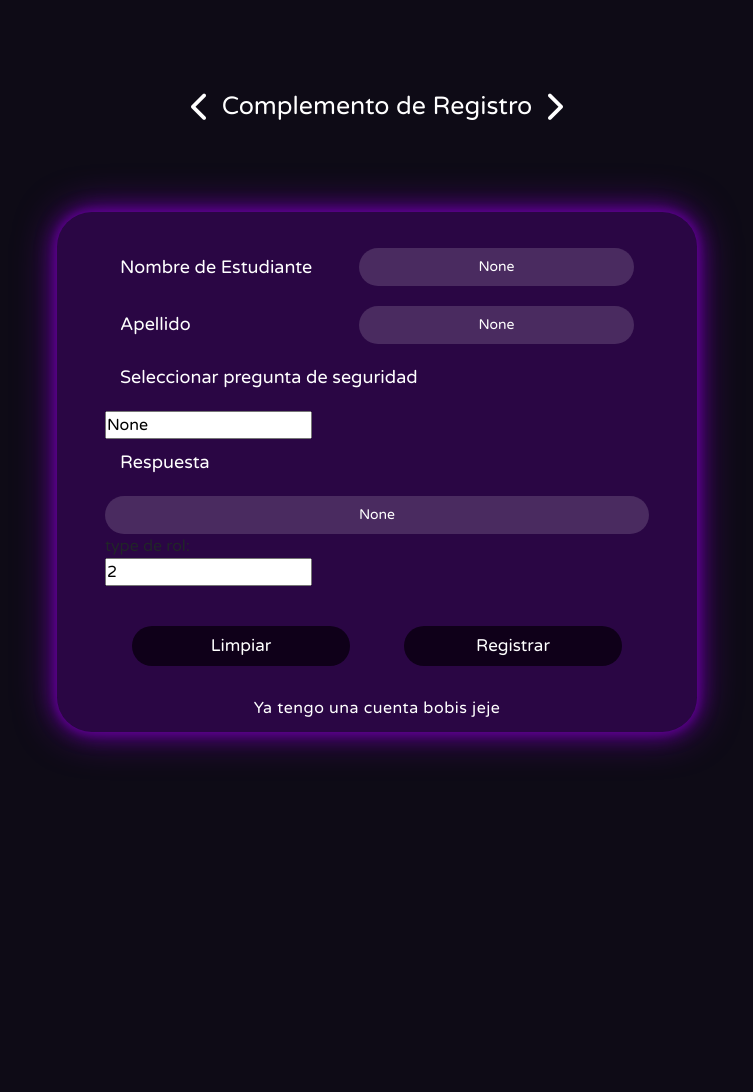
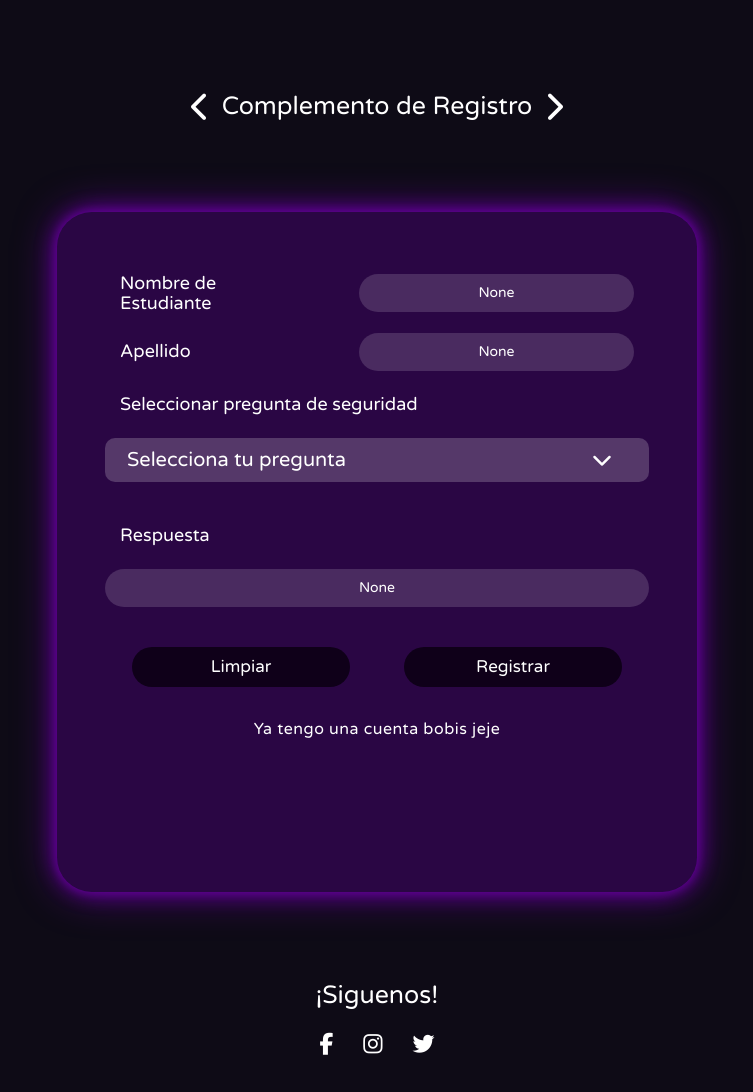
Before and after one commit to wolfis21/CompilerOnline, a Django app: page /students/create/ in a window 1280 px wide. Shown: the part 55-1147 px from the top of the page, without its empty margins (263-1016 px from the left). Before the commit the page ends 812 px from the top, so only its background shows below. Run offline with Django 4.2, Linux system fonts and the light colour scheme; some libraries are stand-ins or nearby versions.

Commit message:
se agrego la seleccion de preguntas

```diff
--- a/CompilerOnline/system/static/css/styles.css
+++ b/CompilerOnline/system/static/css/styles.css
@@ -764,7 +764,7 @@ p{
 }
 
 
-
+/*
 .formulario-registro .seleccionar-pregunta-registro select{
     width: 100%;
     height: 38px;
@@ -779,7 +779,7 @@ p{
     text-align: center;
     cursor: pointer;
     appearance: none;
-}
+}*/
 
 .formulario-registro .respuesta-registro{
     color: #fff;
@@ -856,6 +856,160 @@ p{
     text-decoration: none;
     color: #fff;
     letter-spacing: 0.5px;
+}
+
+/* Complemento del formulario */
+
+.container-registro-c{
+    display: flex;
+    flex-direction: column;
+    align-items: center;
+    width: 100%;
+    height: 120vh;
+}
+
+.section-formulario-registro-c{
+    display: flex;
+    flex-direction: column;
+    align-items: center;
+    justify-content: center;
+    background-color: rgb(76,0,125,0.45);
+    position: relative;
+    width: 80vh;
+    height: 85vh;
+    border-radius: 35px;
+    overflow: hidden;
+    bottom: 30px;
+    box-shadow: 0 0 10px #5F0093, 0 0 20px #5F0093 , 0 0 40px #5F0093;
+}
+
+.section-formulario-registro-c  form{
+    width: 85%;
+    height: 85%;
+}
+
+.type-rol{
+    display: none;
+}
+
+.type-rol-value{
+    display: none;
+}
+
+.select-box{
+    width: 100%;
+    position: relative;
+}
+
+.select{
+    background: rgb(255, 255, 255,.2);
+    color: #fff;
+    width: 100%;
+    box-shadow: 0px 0px 0px rgba(0, 0, 0, .16);
+    border-radius: 10px;
+    cursor: pointer;
+    display: flex;
+    justify-content: space-between;
+    align-items: center;
+    transition: .2s ease all;
+    margin-bottom: 30px;
+    padding: 5px 20px;
+    position: relative;
+    z-index: 200;
+    border: 2px solid transparent;
+}
+
+.select.active,
+.select:hover{
+    box-shadow: 0px 5px 10px rgba(0, 0, 0, .16);
+    border: 2px solid #5F0093;
+}
+
+.select.active:before{
+    content: "";
+    display: block;
+    height: 0;
+    width: 0;
+    border-top: 15px solid #5F0093;
+    border-right: 15px solid transparent;
+    border-left: 15px solid transparent;
+    border-bottom: 15px solid transparent;
+    position: absolute;
+    bottom: -30px;
+    left: calc(50% - 15px);
+}
+
+.select i{
+    color: #fff;
+    font-size: 20px;
+    margin-left: 0px;
+    padding: 0px 15px;
+}
+
+.titulo-select{
+    color: #fff;
+    font-weight: 200;
+    font-size: 20px;
+}
+
+.select-opciones{
+    background: #fff;
+    border-radius: 10px;
+    box-shadow: 0px 5px 10px rgba(0, 0, 0, .16);
+    max-height: 180px;
+    overflow: auto;
+    z-index: 100;
+    width: 100%;
+    position: absolute;
+    display: none;
+}
+
+.select-opciones.active{
+    display: block;
+    animation: fadeIn .3s forwards;
+}
+
+@keyframes fadeIn{
+    from{
+        transform: translateY(-200px) scale(.5);
+    }
+    to{
+        transform: translateY(0) scale(1);
+    }
+}
+
+.contenido-opcion{
+    width: 100%;
+    display: flex;
+    align-items: center;
+    transition: .2s ease all;
+}
+
+.opciones .contenido-opcion{
+    padding: 10px 15px;
+}
+
+.opciones .contenido-opcion i{
+    color: #0E0B16;
+    font-size: 20px;
+    margin-left: 0px;
+    padding: 0px 15px;
+}
+
+.opciones .contenido-opcion .titulo-select{
+    color: #0E0B16;
+}
+
+.opciones .contenido-opcion:hover{
+    background: #5F0093;
+}
+
+.opciones .contenido-opcion:hover i{
+    color: #fff;
+}
+
+.opciones .contenido-opcion:hover .titulo-select{
+    color: #fff;
 }
 
 /* Iniciar Sesion */
--- a/CompilerOnline/system/static/js/code.js
+++ b/CompilerOnline/system/static/js/code.js
@@ -24,4 +24,4 @@ $(document).ready(function(){
         });
       } // End if
     });
-  });
+});
--- a/CompilerOnline/system/templates/system/students_form.html
+++ b/CompilerOnline/system/templates/system/students_form.html
@@ -40,36 +40,89 @@
     <nav class="nav">
         <a href=""><i class="fa-solid fa-plus"></i>New Code</a>
         <a href="../inicioSesion/index.html"><i class="fa-regular fa-circle-user"></i>Iniciar Sesion</a>
-        <a href="../index.html"><i class="fa-solid fa-xmark"></i>Regresar</a>
+        <a href="/"><i class="fa-solid fa-xmark"></i>Regresar</a>
     </nav>
 </header>
 
-<div class="container-registro">
+<div class="container-registro-c">
     <article class="article-registro-inicio">
         <i class="fa-solid fa-chevron-left"></i>
         <p>Complemento de Registro</p>
         <i class="fa-solid fa-chevron-right"></i>
     </article>
-    <article class="section-formulario-registro">
+    <article class="section-formulario-registro-c">
         <form action="" method="post" class="formulario-registro">
-            <div class="nombre-registro"><p>Nombre de Estudiante</p><input type="text" class="box" id="name" name="name" value="{{ form.name.value }}"></div>
+            <div class="nombre-registro"><p>Nombre de<br>Estudiante</p><input type="text" class="box" id="name" name="name" value="{{ form.name.value }}"></div>
             <div class="apellido-registro"><p>Apellido</p><input type="text" class="box" id="last_name" name="last_name" value="{{ form.last_name.value }}"></div>
             <div class="pregunta-registro"><p>Seleccionar pregunta de seguridad</p></div>
-            <div class="seleccionar-pregunta-registro">
-<!--                 <select name="preguntas">
-                    <option selected disabled>Selecciona una pregunta</option>
-                    <option value="1">¿Mascota favorita?</option>
-                    <option value="2">¿Dulce favorito?</option>
-                    <option value="3">¿Color favorito?</option>
-                </select> -->
-                <input type="text" id="question_u" name="question_u" value="{{ form.question_u.value }}">
+
+
+            <div class="select-box">
+              <div class="select"  id="select">
+                <div class="contenido-select">
+                  <p class="titulo-select">Selecciona tu pregunta</p>
+                </div>
+                <i class="fa-solid fa-chevron-down"></i>
+              </div>
+
+              <!--opciones-->
+              <div class="select-opciones" id="selectOpciones">
+                <a href="#" class="opciones">
+                  <div class="contenido-opcion">
+                    <i class="fa-regular fa-circle-user"></i>
+                    <div class="text-select">
+                      <p class="titulo-select">Cual es tu perro favorito?</p>
+                    </div>
+                  </div>
+                </a>
+                <a href="#" class="opciones">
+                  <div class="contenido-opcion">
+                    <i class="fa-regular fa-circle-user"></i>
+                    <div class="text-select">
+                      <p class="titulo-select">Cual es tu perro favorito?</p>
+                    </div>
+                  </div>
+                </a>
+                <a href="#" class="opciones">
+                  <div class="contenido-opcion">
+                    <i class="fa-regular fa-circle-user"></i>
+                    <div class="text-select">
+                      <p class="titulo-select">Cual es tu perro favorito?</p>
+                    </div>
+                  </div>
+                </a>
+                <a href="#" class="opciones">
+                  <div class="contenido-opcion">
+                    <i class="fa-regular fa-circle-user"></i>
+                    <div class="text-select">
+                      <p class="titulo-select">Cual es tu perro favorito?</p>
+                    </div>
+                  </div>
+                </a>
+                <a href="#" class="opciones">
+                  <div class="contenido-opcion">
+                    <i class="fa-regular fa-circle-user"></i>
+                    <div class="text-select">
+                      <p class="titulo-select">Cual es tu perro favorito?</p>
+                    </div>
+                  </div>
+                </a>
+              </div>
+
+
+
+
             </div>
+
+            <input type="hidden" name="pregunta" id="inputSelect" value="">
+
+
             <div class="respuesta-registro"><p>Respuesta</p></div>
             <div class="escribir-respuesta-registro"><input type="text" class="box" id="response_u" name="response_u" value="{{ form.response_u.value }}"></div>
 
             <!-- esta parte de seleccion de users_id, se agarrara de el inicio de seccion -->
-                      <div><p>type de rol:</p> </div>
-                      <div>
+                      <div class="type-rol"><p>type de rol:</p> </div>
+                      <div class="type-rol-value">
                         <input type="text" id="users_id" name="users_id" value="2">
                       </div>
             <div class="contenedor-botones-formulario">
@@ -80,4 +133,44 @@
         </form>
     </article>
 </div>
+
+<footer class="footer">
+  <div class="contenedor-footer">
+      <p class="titulo-section">¡Siguenos!</p>
+  </div>
+  <div class="redes-sociales">
+      <a href="" class="boton-redes-sociales">
+          <i class="fa-brands fa-facebook-f"></i>
+      </a>
+      <a href="" class="boton-redes-sociales">
+          <i class="fa-brands fa-instagram"></i>
+      </a>
+      <a href="" class="boton-redes-sociales">
+          <i class="fa-brands fa-twitter"></i>
+      </a>
+  </div>
+</footer>
+
+<script>
+  const select = document.querySelector('#select');
+  const selectOpciones = document.querySelector('#selectOpciones');
+  const contenidoSelect = document.querySelector('#select .contenido-select');
+  const hiddenInput = document.querySelector('#inputSelect');
+
+  document.querySelectorAll('#selectOpciones > .opciones').forEach((opcion) => {
+    opcion.addEventListener('click',(e)=>{
+      e.preventDefault();
+      contenidoSelect.innerHTML = e.currentTarget.innerHTML;
+      select.classList.toggle('active');
+      selectOpciones.classList.toggle('active');
+      hiddenInput.value = e.currentTarget.querySelector('.titulo-select').innerText;
+    });
+  });
+
+  select.addEventListener('click',()=>{
+    select.classList.toggle('active');
+    selectOpciones.classList.toggle('active');
+  });
+</script>
+
 {% endblock %}
```
